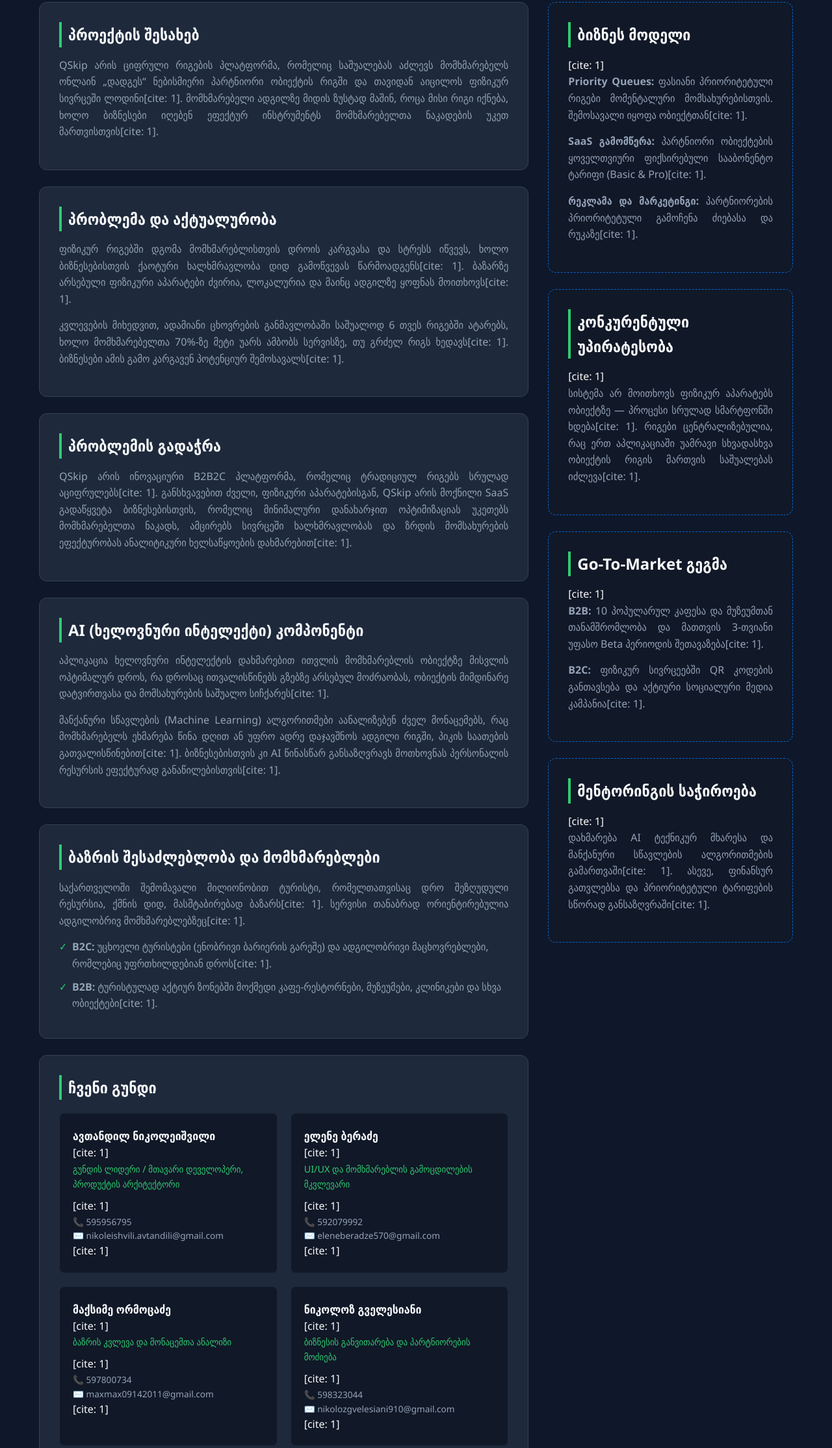
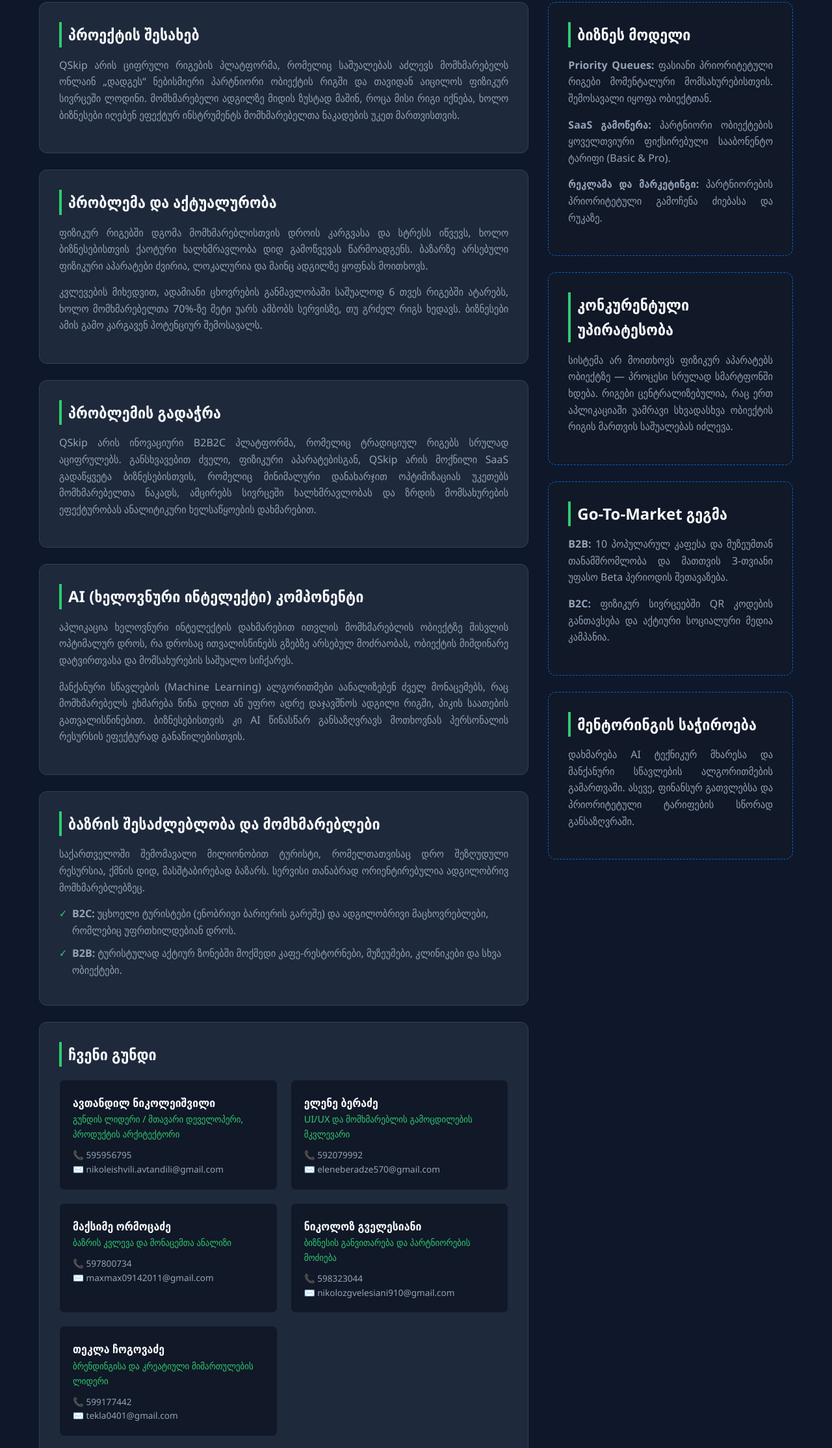
Before and after one commit to Avto11/website-script-testing, a plain HTML site: page index.html in a window 1280 px wide. Shown: the part 418-2647 px from the top of the page at 65% size. Drawn offline with Linux system fonts and the light colour scheme.

Commit message:
Update index.html

```diff
--- a/index.html
+++ b/index.html
@@ -191,16 +191,15 @@
 
     <header>
         <div class="container">
-            <!-- თუ ლოგოს სახელი favicon.png-ა, აქ გამოჩნდება -->
             <img src="favicon.png" alt="QSkip Logo" class="logo-placeholder" onerror="this.style.display='none'">
             <h1>QSkip</h1>
             <div class="tagline">ციფრული რიგების პლატფორმა</div>
             <p style="max-width: 700px; margin: 0 auto; text-align: center;">
-                გუნდი: <strong>ფიზმათGPT</strong>[cite: 1]
+                გუნდი: <strong>ფიზმათGPT</strong>
             </p>
             <div class="meta-info">
-                <span class="badge">ინდუსტრია: SaaS / ციფრული ტრანსფორმაცია</span>[cite: 1]
-                <span class="badge funding">მოთხოვნილი თანხა: 25,000 ლარი</span>[cite: 1]
+                <span class="badge">ინდუსტრია: SaaS / ციფრული ტრანსფორმაცია</span>
+                <span class="badge funding">მოთხოვნილი თანხა: 25,000 ლარი</span>
             </div>
         </div>
     </header>
@@ -212,32 +211,32 @@
             <main>
                 <section id="about">
                     <h2>პროექტის შესახებ</h2>
-                    <p>QSkip არის ციფრული რიგების პლატფორმა, რომელიც საშუალებას აძლევს მომხმარებელს ონლაინ „დადგეს“ ნებისმიერი პარტნიორი ობიექტის რიგში და თავიდან აიცილოს ფიზიკურ სივრცეში ლოდინი[cite: 1]. მომხმარებელი ადგილზე მიდის ზუსტად მაშინ, როცა მისი რიგი იქნება, ხოლო ბიზნესები იღებენ ეფექტურ ინსტრუმენტს მომხმარებელთა ნაკადების უკეთ მართვისთვის[cite: 1].</p>
+                    <p>QSkip არის ციფრული რიგების პლატფორმა, რომელიც საშუალებას აძლევს მომხმარებელს ონლაინ „დადგეს“ ნებისმიერი პარტნიორი ობიექტის რიგში და თავიდან აიცილოს ფიზიკურ სივრცეში ლოდინი. მომხმარებელი ადგილზე მიდის ზუსტად მაშინ, როცა მისი რიგი იქნება, ხოლო ბიზნესები იღებენ ეფექტურ ინსტრუმენტს მომხმარებელთა ნაკადების უკეთ მართვისთვის.</p>
                 </section>
 
                 <section id="problem">
                     <h2>პრობლემა და აქტუალურობა</h2>
-                    <p>ფიზიკურ რიგებში დგომა მომხმარებლისთვის დროის კარგვასა და სტრესს იწვევს, ხოლო ბიზნესებისთვის ქაოტური ხალხმრავლობა დიდ გამოწვევას წარმოადგენს[cite: 1]. ბაზარზე არსებული ფიზიკური აპარატები ძვირია, ლოკალურია და მაინც ადგილზე ყოფნას მოითხოვს[cite: 1].</p>
-                    <p>კვლევების მიხედვით, ადამიანი ცხოვრების განმავლობაში საშუალოდ 6 თვეს რიგებში ატარებს, ხოლო მომხმარებელთა 70%-ზე მეტი უარს ამბობს სერვისზე, თუ გრძელ რიგს ხედავს[cite: 1]. ბიზნესები ამის გამო კარგავენ პოტენციურ შემოსავალს[cite: 1].</p>
+                    <p>ფიზიკურ რიგებში დგომა მომხმარებლისთვის დროის კარგვასა და სტრესს იწვევს, ხოლო ბიზნესებისთვის ქაოტური ხალხმრავლობა დიდ გამოწვევას წარმოადგენს. ბაზარზე არსებული ფიზიკური აპარატები ძვირია, ლოკალურია და მაინც ადგილზე ყოფნას მოითხოვს.</p>
+                    <p>კვლევების მიხედვით, ადამიანი ცხოვრების განმავლობაში საშუალოდ 6 თვეს რიგებში ატარებს, ხოლო მომხმარებელთა 70%-ზე მეტი უარს ამბობს სერვისზე, თუ გრძელ რიგს ხედავს. ბიზნესები ამის გამო კარგავენ პოტენციურ შემოსავალს.</p>
                 </section>
 
                 <section id="solution">
                     <h2>პრობლემის გადაჭრა</h2>
-                    <p>QSkip არის ინოვაციური B2B2C პლატფორმა, რომელიც ტრადიციულ რიგებს სრულად აციფრულებს[cite: 1]. განსხვავებით ძველი, ფიზიკური აპარატებისგან, QSkip არის მოქნილი SaaS გადაწყვეტა ბიზნესებისთვის, რომელიც მინიმალური დანახარჯით ოპტიმიზაციას უკეთებს მომხმარებელთა ნაკადს, ამცირებს სივრცეში ხალხმრავლობას და ზრდის მომსახურების ეფექტურობას ანალიტიკური ხელსაწყოების დახმარებით[cite: 1].</p>
+                    <p>QSkip არის ინოვაციური B2B2C პლატფორმა, რომელიც ტრადიციულ რიგებს სრულად აციფრულებს. განსხვავებით ძველი, ფიზიკური აპარატებისგან, QSkip არის მოქნილი SaaS გადაწყვეტა ბიზნესებისთვის, რომელიც მინიმალური დანახარჯით ოპტიმიზაციას უკეთებს მომხმარებელთა ნაკადს, ამცირებს სივრცეში ხალხმრავლობას და ზრდის მომსახურების ეფექტურობას ანალიტიკური ხელსაწყოების დახმარებით.</p>
                 </section>
 
                 <section id="ai-component">
                     <h2>AI (ხელოვნური ინტელექტი) კომპონენტი</h2>
-                    <p>აპლიკაცია ხელოვნური ინტელექტის დახმარებით ითვლის მომხმარებლის ობიექტზე მისვლის ოპტიმალურ დროს, რა დროსაც ითვალისწინებს გზებზე არსებულ მოძრაობას, ობიექტის მიმდინარე დატვირთვასა და მომსახურების საშუალო სიჩქარეს[cite: 1].</p>
-                    <p>მანქანური სწავლების (Machine Learning) ალგორითმები აანალიზებენ ძველ მონაცემებს, რაც მომხმარებელს ეხმარება წინა დღით ან უფრო ადრე დაჯავშნოს ადგილი რიგში, პიკის საათების გათვალისწინებით[cite: 1]. ბიზნესებისთვის კი AI წინასწარ განსაზღვრავს მოთხოვნას პერსონალის რესურსის ეფექტურად განაწილებისთვის[cite: 1].</p>
+                    <p>აპლიკაცია ხელოვნური ინტელექტის დახმარებით ითვლის მომხმარებლის ობიექტზე მისვლის ოპტიმალურ დროს, რა დროსაც ითვალისწინებს გზებზე არსებულ მოძრაობას, ობიექტის მიმდინარე დატვირთვასა და მომსახურების საშუალო სიჩქარეს.</p>
+                    <p>მანქანური სწავლების (Machine Learning) ალგორითმები აანალიზებენ ძველ მონაცემებს, რაც მომხმარებელს ეხმარება წინა დღით ან უფრო ადრე დაჯავშნოს ადგილი რიგში, პიკის საათების გათვალისწინებით. ბიზნესებისთვის კი AI წინასწარ განსაზღვრავს მოთხოვნას პერსონალის რესურსის ეფექტურად განაწილებისთვის.</p>
                 </section>
 
                 <section id="market">
                     <h2>ბაზრის შესაძლებლობა და მომხმარებლები</h2>
-                    <p>საქართველოში შემომავალი მილიონობით ტურისტი, რომელთათვისაც დრო შეზღუდული რესურსია, ქმნის დიდ, მასშტაბირებად ბაზარს[cite: 1]. სერვისი თანაბრად ორიენტირებულია ადგილობრივ მომხმარებლებზეც[cite: 1].</p>
+                    <p>საქართველოში შემომავალი მილიონობით ტურისტი, რომელთათვისაც დრო შეზღუდული რესურსია, ქმნის დიდ, მასშტაბირებად ბაზარს. სერვისი თანაბრად ორიენტირებულია ადგილობრივ მომხმარებლებზეც.</p>
                     <ul>
-                        <li><strong>B2C:</strong> უცხოელი ტურისტები (ენობრივი ბარიერის გარეშე) და ადგილობრივი მაცხოვრებლები, რომლებიც უფრთხილდებიან დროს[cite: 1].</li>
-                        <li><strong>B2B:</strong> ტურისტულად აქტიურ ზონებში მოქმედი კაფე-რესტორნები, მუზეუმები, კლინიკები და სხვა ობიექტები[cite: 1].</li>
+                        <li><strong>B2C:</strong> უცხოელი ტურისტები (ენობრივი ბარიერის გარეშე) და ადგილობრივი მაცხოვრებლები, რომლებიც უფრთხილდებიან დროს.</li>
+                        <li><strong>B2B:</strong> ტურისტულად აქტიურ ზონებში მოქმედი კაფე-რესტორნები, მუზეუმები, კლინიკები და სხვა ობიექტები.</li>
                     </ul>
                 </section>
 
@@ -245,29 +244,29 @@
                     <h2>ჩვენი გუნდი</h2>
                     <div class="team-grid">
                         <div class="member-card">
-                            <div class="member-name">ავთანდილ ნიკოლეიშვილი</div>[cite: 1]
-                            <div class="member-role">გუნდის ლიდერი / მთავარი დეველოპერი, პროდუქტის არქიტექტორი</div>[cite: 1]
-                            <div class="member-contact">📞 595956795<br>✉️ nikoleishvili.avtandili@gmail.com</div>[cite: 1]
+                            <div class="member-name">ავთანდილ ნიკოლეიშვილი</div>
+                            <div class="member-role">გუნდის ლიდერი / მთავარი დეველოპერი, პროდუქტის არქიტექტორი</div>
+                            <div class="member-contact">📞 595956795<br>✉️ nikoleishvili.avtandili@gmail.com</div>
                         </div>
                         <div class="member-card">
-                            <div class="member-name">ელენე ბერაძე</div>[cite: 1]
-                            <div class="member-role">UI/UX და მომხმარებლის გამოცდილების მკვლევარი</div>[cite: 1]
-                            <div class="member-contact">📞 592079992<br>✉️ eleneberadze570@gmail.com</div>[cite: 1]
+                            <div class="member-name">ელენე ბერაძე</div>
+                            <div class="member-role">UI/UX და მომხმარებლის გამოცდილების მკვლევარი</div>
+                            <div class="member-contact">📞 592079992<br>✉️ eleneberadze570@gmail.com</div>
                         </div>
                         <div class="member-card">
-                            <div class="member-name">მაქსიმე ორმოცაძე</div>[cite: 1]
-                            <div class="member-role">ბაზრის კვლევა და მონაცემთა ანალიზი</div>[cite: 1]
-                            <div class="member-contact">📞 597800734<br>✉️ maxmax09142011@gmail.com</div>[cite: 1]
+                            <div class="member-name">მაქსიმე ორმოცაძე</div>
+                            <div class="member-role">ბაზრის კვლევა და მონაცემთა ანალიზი</div>
+                            <div class="member-contact">📞 597800734<br>✉️ maxmax09142011@gmail.com</div>
                         </div>
                         <div class="member-card">
-                            <div class="member-name">ნიკოლოზ გველესიანი</div>[cite: 1]
-                            <div class="member-role">ბიზნესის განვითარება და პარტნიორების მოძიება</div>[cite: 1]
-                            <div class="member-contact">📞 598323044<br>✉️ nikolozgvelesiani910@gmail.com</div>[cite: 1]
+                            <div class="member-name">ნიკოლოზ გველესიანი</div>
+                            <div class="member-role">ბიზნესის განვითარება და პარტნიორების მოძიება</div>
+                            <div class="member-contact">📞 598323044<br>✉️ nikolozgvelesiani910@gmail.com</div>
                         </div>
                         <div class="member-card">
-                            <div class="member-name">თეკლა ჩოგოვაძე</div>[cite: 1]
-                            <div class="member-role">ბრენდინგისა და კრეატიული მიმართულების ლიდერი</div>[cite: 1]
-                            <div class="member-contact">📞 599177442<br>✉️ tekla0401@gmail.com</div>[cite: 1]
+                            <div class="member-name">თეკლა ჩოგოვაძე</div>
+                            <div class="member-role">ბრენდინგისა და კრეატიული მიმართულების ლიდერი</div>
+                            <div class="member-contact">📞 599177442<br>✉️ tekla0401@gmail.com</div>
                         </div>
                     </div>
                 </section>
@@ -276,26 +275,26 @@
             <!-- მარჯვენა დამხმარე სვეტი (ბიზნეს მოდელი & სტრატეგია) -->
             <aside>
                 <section class="sidebar-section">
-                    <h2>ბიზნეს მოდელი</h2>[cite: 1]
-                    <p><strong>Priority Queues:</strong> ფასიანი პრიორიტეტული რიგები მომენტალური მომსახურებისთვის. შემოსავალი იყოფა ობიექტთან[cite: 1].</p>
-                    <p><strong>SaaS გამომწერა:</strong> პარტნიორი ობიექტების ყოველთვიური ფიქსირებული სააბონენტო ტარიფი (Basic & Pro)[cite: 1].</p>
-                    <p><strong>რეკლამა და მარკეტინგი:</strong> პარტნიორების პრიორიტეტული გამოჩენა ძიებასა და რუკაზე[cite: 1].</p>
+                    <h2>ბიზნეს მოდელი</h2>
+                    <p><strong>Priority Queues:</strong> ფასიანი პრიორიტეტული რიგები მომენტალური მომსახურებისთვის. შემოსავალი იყოფა ობიექტთან.</p>
+                    <p><strong>SaaS გამოწერა:</strong> პარტნიორი ობიექტების ყოველთვიური ფიქსირებული სააბონენტო ტარიფი (Basic & Pro).</p>
+                    <p><strong>რეკლამა და მარკეტინგი:</strong> პარტნიორების პრიორიტეტული გამოჩენა ძიებასა და რუკაზე.</p>
                 </section>
 
                 <section class="sidebar-section">
-                    <h2>კონკურენტული უპირატესობა</h2>[cite: 1]
-                    <p>სისტემა არ მოითხოვს ფიზიკურ აპარატებს ობიექტზე — პროცესი სრულად სმარტფონში ხდება[cite: 1]. რიგები ცენტრალიზებულია, რაც ერთ აპლიკაციაში უამრავი სხვადასხვა ობიექტის რიგის მართვის საშუალებას იძლევა[cite: 1].</p>
+                    <h2>კონკურენტული უპირატესობა</h2>
+                    <p>სისტემა არ მოითხოვს ფიზიკურ აპარატებს ობიექტზე — პროცესი სრულად სმარტფონში ხდება. რიგები ცენტრალიზებულია, რაც ერთ აპლიკაციაში უამრავი სხვადასხვა ობიექტის რიგის მართვის საშუალებას იძლევა.</p>
                 </section>
 
                 <section class="sidebar-section">
-                    <h2>Go-To-Market გეგმა</h2>[cite: 1]
-                    <p><strong>B2B:</strong> 10 პოპულარულ კაფესა და მუზეუმთან თანამშრომლობა და მათთვის 3-თვიანი უფასო Beta პერიოდის შეთავაზება[cite: 1].</p>
-                    <p><strong>B2C:</strong> ფიზიკურ სივრცეებში QR კოდების განთავსება და აქტიური სოციალური მედია კამპანია[cite: 1].</p>
+                    <h2>Go-To-Market გეგმა</h2>
+                    <p><strong>B2B:</strong> 10 პოპულარულ კაფესა და მუზეუმთან თანამშრომლობა და მათთვის 3-თვიანი უფასო Beta პერიოდის შეთავაზება.</p>
+                    <p><strong>B2C:</strong> ფიზიკურ სივრცეებში QR კოდების განთავსება და აქტიური სოციალური მედია კამპანია.</p>
                 </section>
 
                 <section class="sidebar-section">
-                    <h2>მენტორინგის საჭიროება</h2>[cite: 1]
-                    <p>დახმარება AI ტექნიკურ მხარესა და მანქანური სწავლების ალგორითმების გამართვაში[cite: 1]. ასევე, ფინანსურ გათვლებსა და პრიორიტეტული ტარიფების სწორად განსაზღვრაში[cite: 1].</p>
+                    <h2>მენტორინგის საჭიროება</h2>
+                    <p>დახმარება AI ტექნიკურ მხარესა და მანქანური სწავლების ალგორითმების გამართვაში. ასევე, ფინანსურ გათვლებსა და პრიორიტეტული ტარიფების სწორად განსაზღვრაში.</p>
                 </section>
             </aside>
 
```
